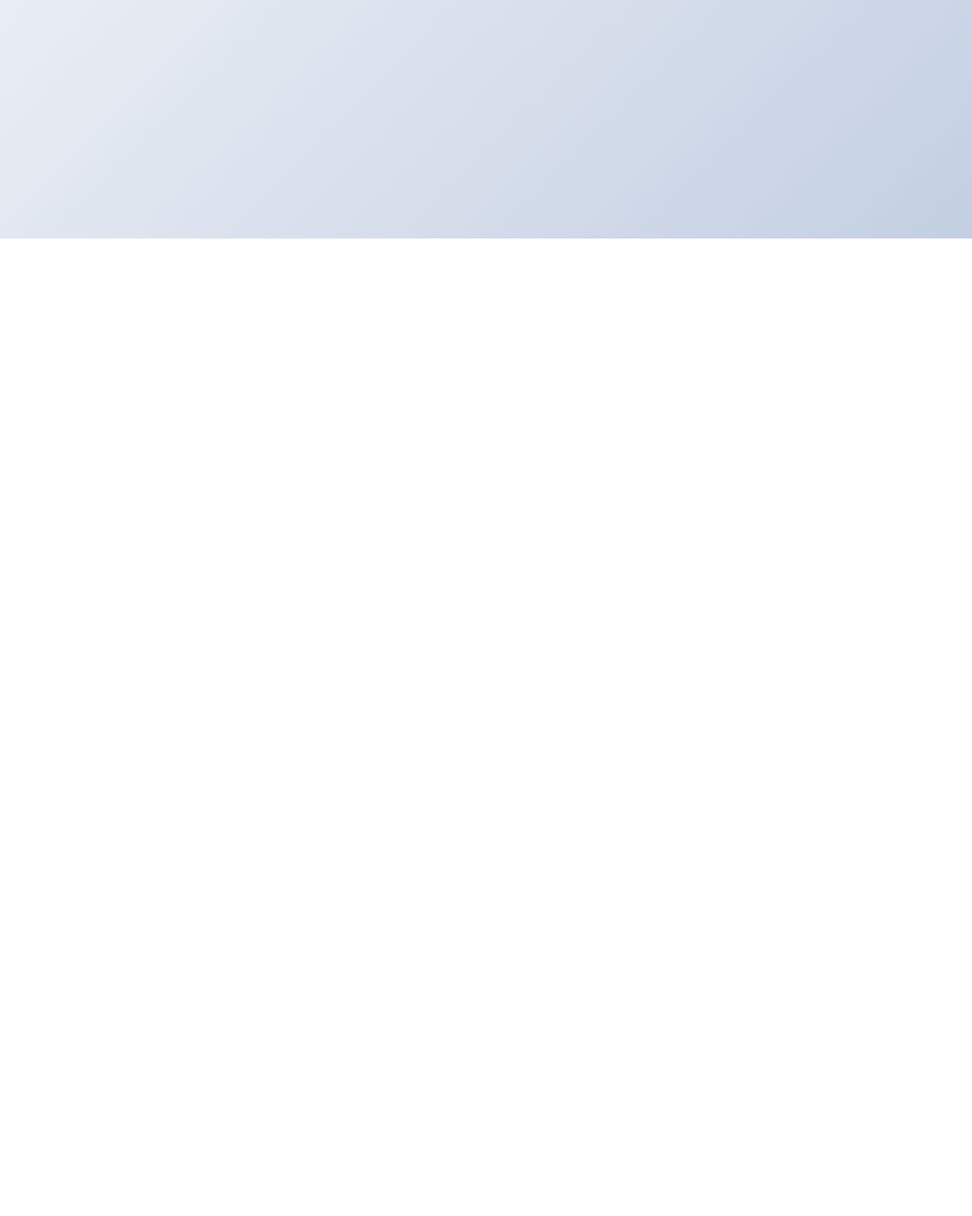
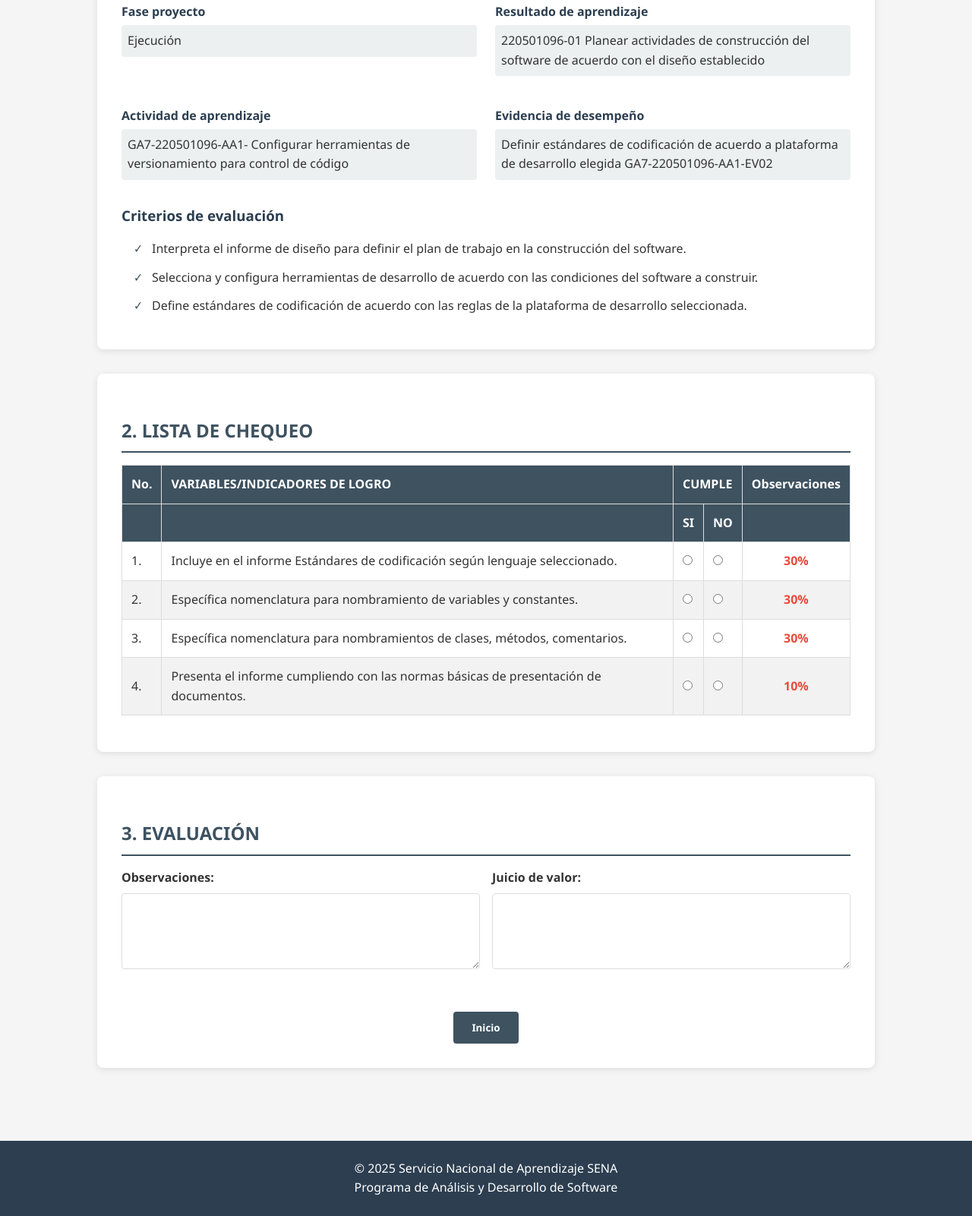
Before and after one commit to Rafael0896/GA7-220501096-AA1-EV02, a website built with webpack: page landing.html in a window 1280 px wide. Shown: the part 486-2087 px from the top of the page at 76% size. Before the commit the page ends 800 px from the top, so only its background shows below. Built offline with nearby package versions, Linux system fonts and the light colour scheme.

Commit message:
logo sena

```diff
--- a/css/landing.css
+++ b/css/landing.css
@@ -0,0 +1,200 @@
+:root {
+  --primary-color: #2c3e50;
+  --secondary-color: #3e5260;
+  --accent-color: #e74c3c;
+  --light-color: #ecf0f1;
+  --dark-color: #2c3e50;
+}
+
+* {
+  margin: 0;
+  padding: 0;
+  box-sizing: border-box;
+  font-family: 'Segoe UI', Tahoma, Geneva, Verdana, sans-serif;
+}
+
+body {
+  background-color: #f5f5f5;
+  color: #333;
+  line-height: 1.6;
+}
+.logo-sena {
+  max-width: 5%;
+  height: auto;
+  display: block;
+  margin: 0 auto;
+  border-radius: 8px; /* Opcional: para bordes redondeados */
+  box-shadow: 0 2px 3px rgba(0, 0, 0, 0.1); /* Opcional: para sombra */
+}
+header {
+  background-color: var(--primary-color);
+  color: white;
+  text-align: center;
+  padding: 2rem 0;
+  box-shadow: 0 4px 6px rgba(0, 0, 0, 0.1);
+}
+
+.container {
+  width: 80%;
+  max-width: 1200px;
+  margin: 0 auto;
+  padding: 2rem 0;
+}
+
+.card {
+  background-color: white;
+  border-radius: 8px;
+  box-shadow: 0 2px 10px rgba(0, 0, 0, 0.1);
+  padding: 2rem;
+  margin-bottom: 2rem;
+}
+
+h1 {
+  font-size: 2.5rem;
+  margin-bottom: 0.5rem;
+}
+
+h2 {
+  color: var(--secondary-color);
+  border-bottom: 2px solid var(--secondary-color);
+  padding-bottom: 0.5rem;
+  margin: 1.5rem 0 1rem;
+}
+
+h3 {
+  color: var(--primary-color);
+  margin: 1rem 0;
+}
+
+.datos-grid {
+  display: grid;
+  grid-template-columns: 1fr 1fr;
+  gap: 1.5rem;
+}
+
+@media (max-width: 768px) {
+  .datos-grid {
+    grid-template-columns: 1fr;
+  }
+}
+
+.dato {
+  margin-bottom: 1rem;
+}
+
+.dato-label {
+  font-weight: bold;
+  color: var(--primary-color);
+  display: block;
+  margin-bottom: 0.25rem;
+}
+
+.dato-valor {
+  padding: 0.5rem;
+  background-color: var(--light-color);
+  border-radius: 4px;
+}
+
+.criterios-list {
+  list-style-type: none;
+  padding-left: 1rem;
+}
+
+.criterios-list li {
+  margin-bottom: 0.75rem;
+  position: relative;
+  padding-left: 1.5rem;
+}
+
+.criterios-list li:before {
+  content: "✓";
+  color: var(--secondary-color);
+  position: absolute;
+  left: 0;
+  top: 0;
+  font-weight: bold;
+}
+
+table {
+  width: 100%;
+  border-collapse: collapse;
+  margin: 1rem 0;
+}
+
+th, td {
+  padding: 0.75rem;
+  text-align: left;
+  border: 1px solid #ddd;
+}
+
+th {
+  background-color: var(--secondary-color);
+  color: white;
+}
+
+tr:nth-child(even) {
+  background-color: #f2f2f2;
+}
+
+.porcentaje {
+  color: var(--accent-color);
+  font-weight: bold;
+  text-align: center;
+}
+
+.footer {
+  background-color: var(--primary-color);
+  color: white;
+  text-align: center;
+  padding: 1.5rem 0;
+  margin-top: 2rem;
+}
+
+.btn {
+  display: inline-block;
+  background-color: var(--secondary-color);
+  color: white;
+  padding: 0.75rem 1.5rem;
+  text-decoration: none;
+  border-radius: 4px;
+  transition: background-color 0.3s;
+  border: none;
+  cursor: pointer;
+  font-weight: bold;
+}
+
+.btn:hover {
+  background-color: #5aaa97;
+}
+
+.evaluacion-section {
+  margin-top: 2rem;
+  padding-top: 1.5rem;
+  border-top: 1px dashed #ccc;
+}
+
+.evaluacion-grid {
+  display: grid;
+  grid-template-columns: 1fr 1fr;
+  gap: 1rem;
+  margin-top: 1rem;
+}
+
+.input-group {
+  margin-bottom: 1rem;
+}
+
+.input-group label {
+  display: block;
+  margin-bottom: 0.5rem;
+  font-weight: bold;
+}
+
+.input-group textarea {
+  width: 100%;
+  padding: 0.75rem;
+  border: 1px solid #ddd;
+  border-radius: 4px;
+  resize: vertical;
+  min-height: 100px;
+}
--- a/css/style.css
+++ b/css/style.css
@@ -187,7 +187,7 @@ header {
   padding: 40px;
   border-radius: 10px;
   margin: 40px auto;
-  max-width: 1150px;
+  max-width: 1100px;
   box-shadow: 0 5px 15px rgba(0, 0, 0, 0.05);
 }
 
--- a/landing.html
+++ b/landing.html
@@ -1,11 +1,11 @@
 <!DOCTYPE html>
 <html lang="en">
 <head>
-  <meta charset="utf-8">
-  <meta name="viewport" content="width=device-width, initial-scale=1">
-  <title>Instrumento de evaluación</title>
-  <link rel="stylesheet" href="css/style.css">
-  <meta name="description" content="">
+  <meta charset="UTF-8">
+  <meta name="viewport" content="width=device-width, initial-scale=1.0">
+  <title>Instrumento de Evaluación - Análisis y Desarrollo de Software</title>
+  <link rel="stylesheet" href="css/landing.css">
+  <meta name="description content=">
 
   <meta property="og:title" content="">
   <meta property="og:type" content="">
@@ -20,26 +20,130 @@
   <link rel="manifest" href="site.webmanifest">
   <meta name="theme-color" content="#fafafa">
 
-  <!-- Importar iconos de Font Awesome desde CDN -->
-  <link rel="stylesheet" href="https://cdnjs.cloudflare.com/ajax/libs/font-awesome/6.4.0/css/all.min.css">
 </head>
-
 <body>
-<!-- Encabezado de la página -->
 <header>
-  <div class="container header-content">
-    <div class="logo">
-      <span class="logo-icon"><i class="fab fa-git-alt"></i></span>
-      <span>GitProject</span>
-    </div>
-    <nav>
-      <ul class="nav-list">
-        <li class="nav-item"><a href="index.html" class="nav-link">Inicio</a></li>
-        <li class="nav-item"><a href="portafolio.html" class="nav-link">portafolio</a></li>
-      </ul>
-    </nav>
-  </div>
+  <img src="img/logo-sena-negro-png-2022-300x294.png" alt="sena" class="logo-sena">
+  <h1>Instrumento de Evaluación</h1>
+  <p>Análisis y Desarrollo de Software</p>
 </header>
 
+<div class="container">
+  <div class="card">
+    <h2>1. DATOS GENERALES</h2>
+    <div class="datos-grid">
+      <div class="dato">
+        <span class="dato-label">Programa de formación</span>
+        <div class="dato-valor">Análisis y desarrollo de software</div>
+      </div>
+
+      <div class="dato">
+        <span class="dato-label">Proyecto formativo</span>
+        <div class="dato-valor">Construcción de software integrador de tecnologías orientadas a servicios</div>
+      </div>
+
+      <div class="dato">
+        <span class="dato-label">Fase proyecto</span>
+        <div class="dato-valor">Ejecución</div>
+      </div>
+
+      <div class="dato">
+        <span class="dato-label">Resultado de aprendizaje</span>
+        <div class="dato-valor">220501096-01 Planear actividades de construcción del software de acuerdo con el diseño establecido</div>
+      </div>
+
+      <div class="dato">
+        <span class="dato-label">Actividad de aprendizaje</span>
+        <div class="dato-valor">GA7-220501096-AA1- Configurar herramientas de versionamiento para control de código</div>
+      </div>
+
+      <div class="dato">
+        <span class="dato-label">Evidencia de desempeño</span>
+        <div class="dato-valor">Definir estándares de codificación de acuerdo a plataforma de desarrollo elegida GA7-220501096-AA1-EV02</div>
+      </div>
+    </div>
+
+    <h3>Criterios de evaluación</h3>
+    <ul class="criterios-list">
+      <li>Interpreta el informe de diseño para definir el plan de trabajo en la construcción del software.</li>
+      <li>Selecciona y configura herramientas de desarrollo de acuerdo con las condiciones del software a construir.</li>
+      <li>Define estándares de codificación de acuerdo con las reglas de la plataforma de desarrollo seleccionada.</li>
+    </ul>
+  </div>
+
+  <div class="card">
+    <h2>2. LISTA DE CHEQUEO</h2>
+    <table>
+      <thead>
+      <tr>
+        <th>No.</th>
+        <th>VARIABLES/INDICADORES DE LOGRO</th>
+        <th colspan="2">CUMPLE</th>
+        <th>Observaciones</th>
+      </tr>
+      <tr>
+        <th></th>
+        <th></th>
+        <th>SI</th>
+        <th>NO</th>
+        <th></th>
+      </tr>
+      </thead>
+      <tbody>
+      <tr>
+        <td>1.</td>
+        <td>Incluye en el informe Estándares de codificación según lenguaje seleccionado.</td>
+        <td><input type="radio" name="item1" value="si"></td>
+        <td><input type="radio" name="item1" value="no"></td>
+        <td class="porcentaje">30%</td>
+      </tr>
+      <tr>
+        <td>2.</td>
+        <td>Específica nomenclatura para nombramiento de variables y constantes.</td>
+        <td><input type="radio" name="item2" value="si"></td>
+        <td><input type="radio" name="item2" value="no"></td>
+        <td class="porcentaje">30%</td>
+      </tr>
+      <tr>
+        <td>3.</td>
+        <td>Específica nomenclatura para nombramientos de clases, métodos, comentarios.</td>
+        <td><input type="radio" name="item3" value="si"></td>
+        <td><input type="radio" name="item3" value="no"></td>
+        <td class="porcentaje">30%</td>
+      </tr>
+      <tr>
+        <td>4.</td>
+        <td>Presenta el informe cumpliendo con las normas básicas de presentación de documentos.</td>
+        <td><input type="radio" name="item4" value="si"></td>
+        <td><input type="radio" name="item4" value="no"></td>
+        <td class="porcentaje">10%</td>
+      </tr>
+      </tbody>
+    </table>
+  </div>
+
+  <div class="card">
+    <h2>3. EVALUACIÓN</h2>
+    <div class="evaluacion-grid">
+      <div class="input-group">
+        <label for="observaciones">Observaciones:</label>
+        <textarea id="observaciones"></textarea>
+      </div>
+
+      <div class="input-group">
+        <label for="juicio">Juicio de valor:</label>
+        <textarea id="juicio"></textarea>
+      </div>
+    </div>
+
+    <div style="text-align: center; margin-top: 2rem;">
+      <button class="btn"onclick="location.href='index.html';">Inicio</button>
+    </div>
+  </div>
+</div>
+<footer class="footer">
+  <p>© 2025 Servicio Nacional de Aprendizaje SENA</p>
+  <p>Programa de Análisis y Desarrollo de Software</p>
+</footer>
 </body>
 </html>
```
Also changed, not shown: portafolio.html (+1 -0 lines), img/logo-sena-negro-png-2022-300x294.png (added).
